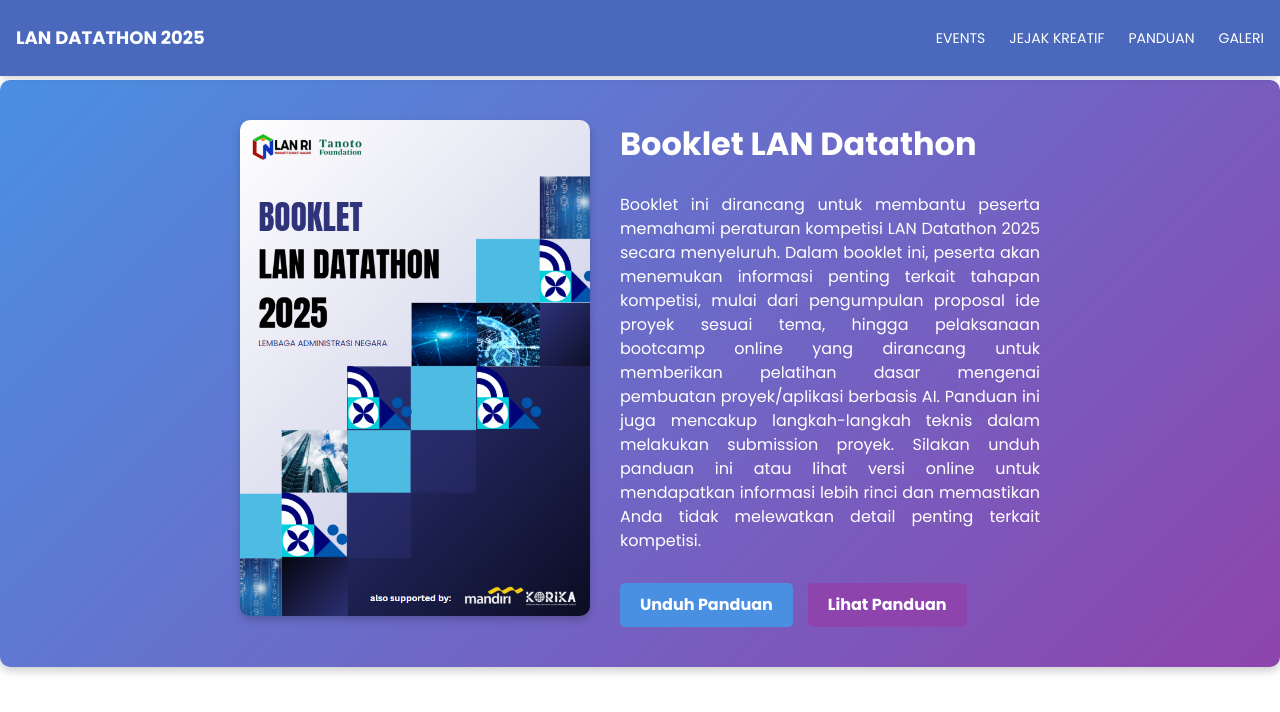
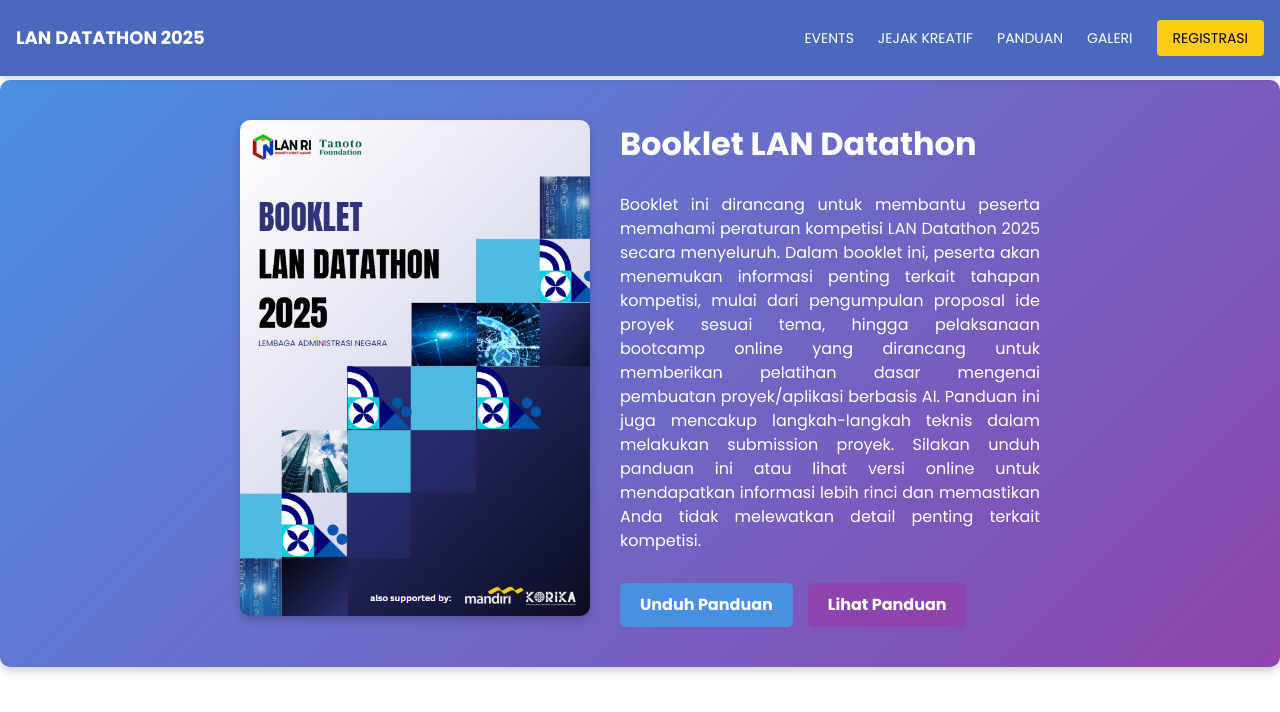
Before and after one commit to pujisubarkah/komitmen, a Nuxt app: page /panduan in a window 1280 px wide. Shown: the top 712 px of the page. Built offline with nearby package versions, Linux system fonts and the light colour scheme.

Commit message:
Update event timeline

```diff
--- a/components/Navbar.vue
+++ b/components/Navbar.vue
@@ -24,6 +24,7 @@
         <li><NuxtLink to="/jejak_kreatif" class="hover:text-yellow-400 transition-colors">JEJAK KREATIF</NuxtLink></li>
         <li><NuxtLink to="/panduan" class="hover:text-yellow-400 transition-colors">PANDUAN</NuxtLink></li>
         <li><NuxtLink to="/galeri" class="hover:text-yellow-400 transition-colors">GALERI</NuxtLink></li>
+        <li><NuxtLink to="/registrasi" class="bg-yellow-400 text-black px-4 py-2 rounded hover:bg-yellow-500 transition-colors">REGISTRASI</NuxtLink></li>
       </ul>
 
       <!-- Menu - Mobile -->
@@ -36,6 +37,11 @@
           <li><NuxtLink @click="closeMenu" to="/jejak_kreatif" class="block hover:text-yellow-400 transition-colors">JEJAK KREATIF</NuxtLink></li>
           <li><NuxtLink @click="closeMenu" to="/panduan" class="block hover:text-yellow-400 transition-colors">PANDUAN</NuxtLink></li>
           <li><NuxtLink @click="closeMenu" to="/galeri" class="block hover:text-yellow-400 transition-colors">GALERI</NuxtLink></li>
+          <li>
+            <NuxtLink @click="closeMenu" to="/registrasi" class="block bg-yellow-400 text-black px-4 py-2 rounded hover:bg-yellow-500 transition-colors">
+              REGISTRASI
+            </NuxtLink>
+          </li>
         </ul>
       </transition>
     </div>
--- a/pages/panduan.vue
+++ b/pages/panduan.vue
@@ -10,7 +10,7 @@
                     Silakan unduh panduan ini atau lihat versi online untuk mendapatkan informasi lebih rinci dan memastikan Anda tidak melewatkan detail penting terkait kompetisi.
                 </p>
                 <div class="buttons">
-                    <a href="/Booklet_LAN_Datathon_2025.pdf" download class="btn download-btn">Unduh Panduan</a>
+                    <a href="https://drive.google.com/uc?export=download&id=1v9AxqEpltFBKTbbkzkt8BKhnh_ktjPg1" download class="btn download-btn">Unduh Panduan</a>
                     <a href="https://bookletdatathon.my.canva.site/" target="_blank" class="btn view-btn">Lihat Panduan</a>
                 </div>
             </div>
```
